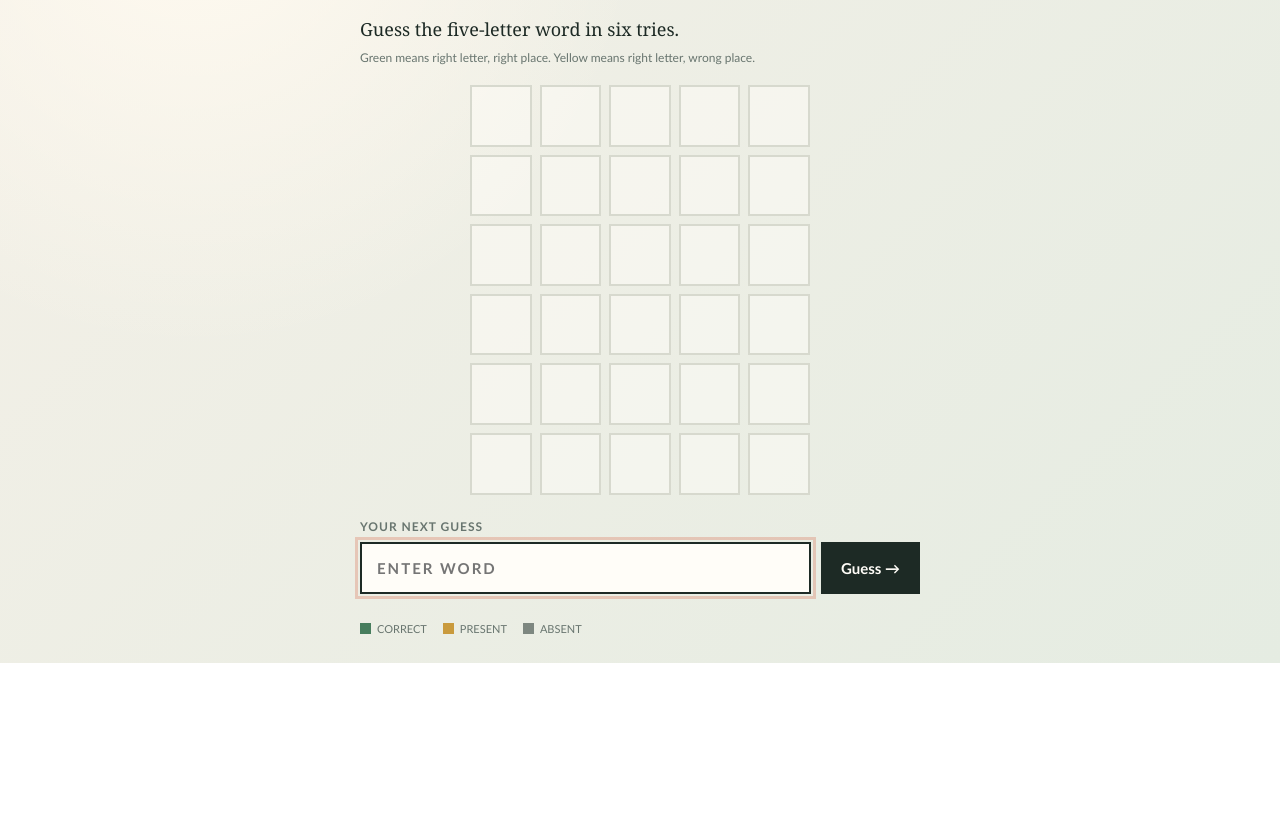
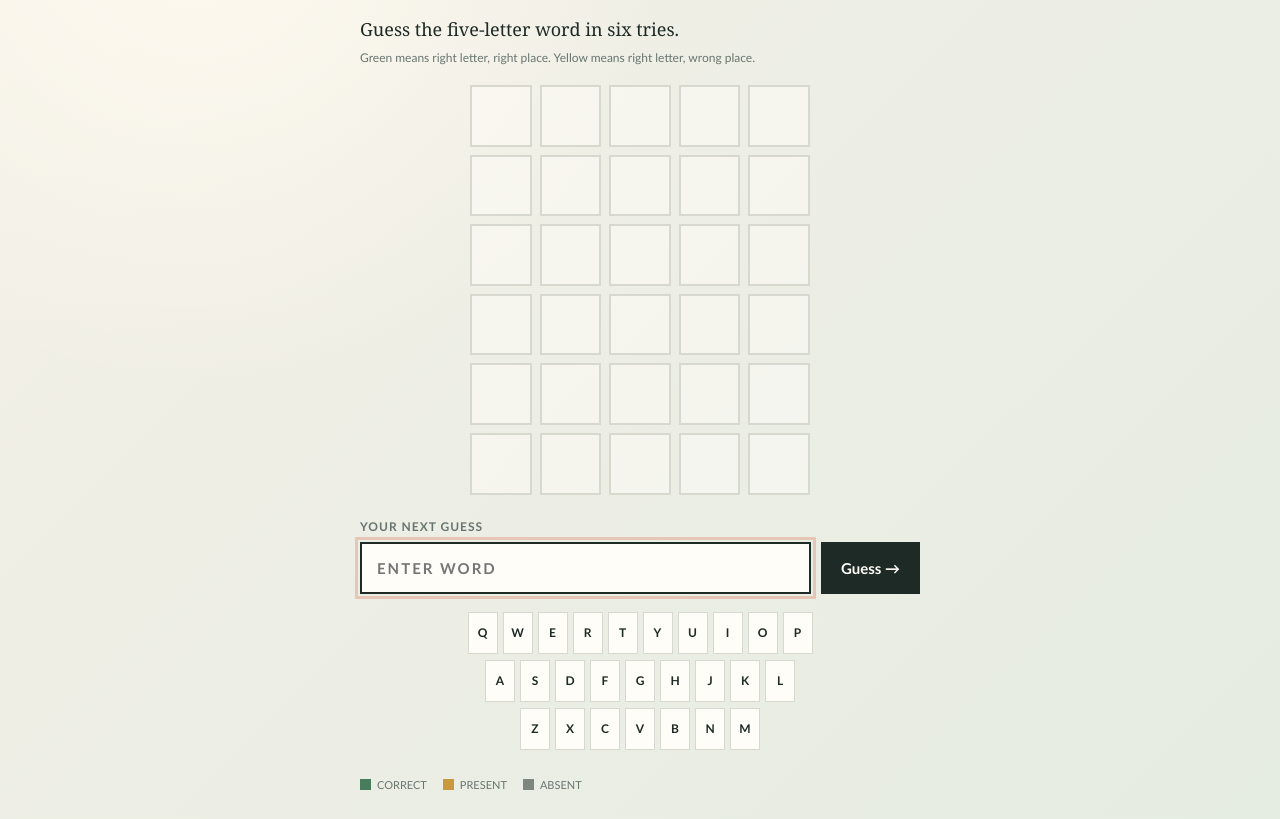
Before and after one commit to dilanbakhtiar/worldegame, a plain HTML site: page index.html in a window 1280 px wide. Shown: the part 142-961 px from the top of the page. Before the commit the page ends 805 px from the top, so only its background shows below. Drawn offline with Linux system fonts and the light colour scheme.

Commit message:
added keyboard and visual help

```diff
--- a/index.html
+++ b/index.html
@@ -42,6 +42,41 @@
 			</div>
 		</form>
 
+		<section class="keyboard" aria-label="Letter status keyboard">
+			<div class="keyboard-row">
+				<button class="key" type="button" data-letter="q">Q</button>
+				<button class="key" type="button" data-letter="w">W</button>
+				<button class="key" type="button" data-letter="e">E</button>
+				<button class="key" type="button" data-letter="r">R</button>
+				<button class="key" type="button" data-letter="t">T</button>
+				<button class="key" type="button" data-letter="y">Y</button>
+				<button class="key" type="button" data-letter="u">U</button>
+				<button class="key" type="button" data-letter="i">I</button>
+				<button class="key" type="button" data-letter="o">O</button>
+				<button class="key" type="button" data-letter="p">P</button>
+			</div>
+			<div class="keyboard-row">
+				<button class="key" type="button" data-letter="a">A</button>
+				<button class="key" type="button" data-letter="s">S</button>
+				<button class="key" type="button" data-letter="d">D</button>
+				<button class="key" type="button" data-letter="f">F</button>
+				<button class="key" type="button" data-letter="g">G</button>
+				<button class="key" type="button" data-letter="h">H</button>
+				<button class="key" type="button" data-letter="j">J</button>
+				<button class="key" type="button" data-letter="k">K</button>
+				<button class="key" type="button" data-letter="l">L</button>
+			</div>
+			<div class="keyboard-row">
+				<button class="key" type="button" data-letter="z">Z</button>
+				<button class="key" type="button" data-letter="x">X</button>
+				<button class="key" type="button" data-letter="c">C</button>
+				<button class="key" type="button" data-letter="v">V</button>
+				<button class="key" type="button" data-letter="b">B</button>
+				<button class="key" type="button" data-letter="n">N</button>
+				<button class="key" type="button" data-letter="m">M</button>
+			</div>
+		</section>
+
 		<footer class="legend" aria-label="Tile color legend">
 			<span><i class="legend-swatch correct"></i>Correct</span>
 			<span><i class="legend-swatch present"></i>Present</span>
--- a/static/game.js
+++ b/static/game.js
@@ -7,12 +7,15 @@ const answerPanel = document.querySelector("#answer-panel");
 const answerLabel = document.querySelector("#answer-label");
 const answer = document.querySelector("#answer");
 const resetButton = document.querySelector("#reset-button");
+const keyboard = document.querySelector(".keyboard");
 
 const fallbackWords = ["apple", "beach", "blaze", "brave", "bread", "brick", "cabin", "candy", "chair", "charm", "chase", "cloud", "crown", "dance", "dream", "eagle", "earth", "flame", "flash", "flute", "fruit", "giant", "globe", "grape", "grass", "green", "heart", "honey", "house", "jelly", "knife", "lemon", "light", "magic", "maple", "metal", "money", "mouse", "music", "ocean", "olive", "orbit", "otter", "panda", "peach", "pearl", "piano", "pilot", "plant", "plaza", "pride", "queen", "quiet", "raven", "river", "robot", "robin", "rough", "round", "royal", "scale", "scarf", "shark", "sheep", "shine", "shore", "skate", "skull", "slate", "smile", "snail", "snake", "spice", "spoon", "sport", "stack", "steam", "stone", "storm", "sugar", "table", "tiger", "toast", "token", "tower", "train", "treat", "truck", "tulip", "uncle", "vivid", "whale", "wheat", "world", "zebra"];
 
 let words = fallbackWords;
 let target = "";
 let guesses = [];
+let graywords = [];
+let letterStatuses = {};
 
 function chooseWord() {
 	return words[Math.floor(Math.random() * words.length)];
@@ -67,6 +70,26 @@ function renderBoard() {
 	attemptCount.textContent = guesses.length;
 }
 
+function renderKeyboard() {
+	keyboard.querySelectorAll(".key").forEach((key) => {
+		const status = letterStatuses[key.dataset.letter];
+		key.classList.remove("correct", "present", "absent");
+		if (status) key.classList.add(status);
+	});
+}
+
+function updateLetterStatuses(guess, statuses) {
+	const priority = { absent: 1, present: 2, correct: 3 };
+	guess.split("").forEach((letter, index) => {
+		const status = statuses[index];
+		if (!letterStatuses[letter] || priority[status] > priority[letterStatuses[letter]]) {
+			letterStatuses[letter] = status;
+		}
+		if (status === "absent" && !graywords.includes(letter)) graywords.push(letter);
+	});
+	renderKeyboard();
+}
+
 function showMessage(text, isGameOver = false) {
 	message.textContent = text;
 	message.hidden = !text;
@@ -84,12 +107,15 @@ function finishGame(won) {
 function resetGame() {
 	target = chooseWord();
 	guesses = [];
+	graywords = [];
+	letterStatuses = {};
 	form.hidden = false;
 	answerPanel.hidden = true;
 	showMessage("");
 	input.value = "";
 	input.disabled = false;
 	renderBoard();
+	renderKeyboard();
 	input.focus();
 }
 
@@ -107,6 +133,7 @@ form.addEventListener("submit", (event) => {
 
 	const statuses = getStatuses(guess);
 	guesses.push({ word: guess, statuses });
+	updateLetterStatuses(guess, statuses);
 	renderBoard();
 	input.value = "";
 	const won = guess === target;
@@ -120,6 +147,13 @@ form.addEventListener("submit", (event) => {
 
 resetButton.addEventListener("click", resetGame);
 
+keyboard.addEventListener("click", (event) => {
+	const key = event.target.closest(".key");
+	if (!key || input.disabled || input.value.length >= 5) return;
+	input.value += key.dataset.letter;
+	input.focus();
+});
+
 fetch("five_letter_words.txt")
 	.then((response) => response.ok ? response.text() : "")
 	.then((text) => {
--- a/static/style.css
+++ b/static/style.css
@@ -160,6 +160,41 @@ h1 {
 
 .form-row { gap: 10px; }
 
+.keyboard {
+	display: grid;
+	gap: 6px;
+	margin-top: 18px;
+}
+
+.keyboard-row {
+	display: flex;
+	justify-content: center;
+	gap: 5px;
+}
+
+.key {
+	min-width: 30px;
+	min-height: 42px;
+	padding: 0 5px;
+	border: 1px solid var(--line);
+	color: var(--ink);
+	background: var(--panel);
+	font-size: 12px;
+}
+
+.key:hover { background: var(--panel); }
+
+.key.correct,
+.key.present,
+.key.absent {
+	border-color: transparent;
+	color: #fffdf8;
+}
+
+.key.correct { background: var(--correct); }
+.key.present { background: var(--present); }
+.key.absent { background: var(--absent); }
+
 input, button {
 	min-height: 52px;
 	border: 2px solid var(--ink);
@@ -212,4 +247,6 @@ button:hover { background: var(--accent); }
 	.board { width: min(100%, 310px); }
 	.form-row { align-items: stretch; flex-direction: column; }
 	button { width: 100%; }
+	.keyboard-row { gap: 3px; }
+	.key { width: auto; min-width: 25px; min-height: 38px; padding: 0 3px; }
 }
```
Also changed, not shown: 1 other file.
